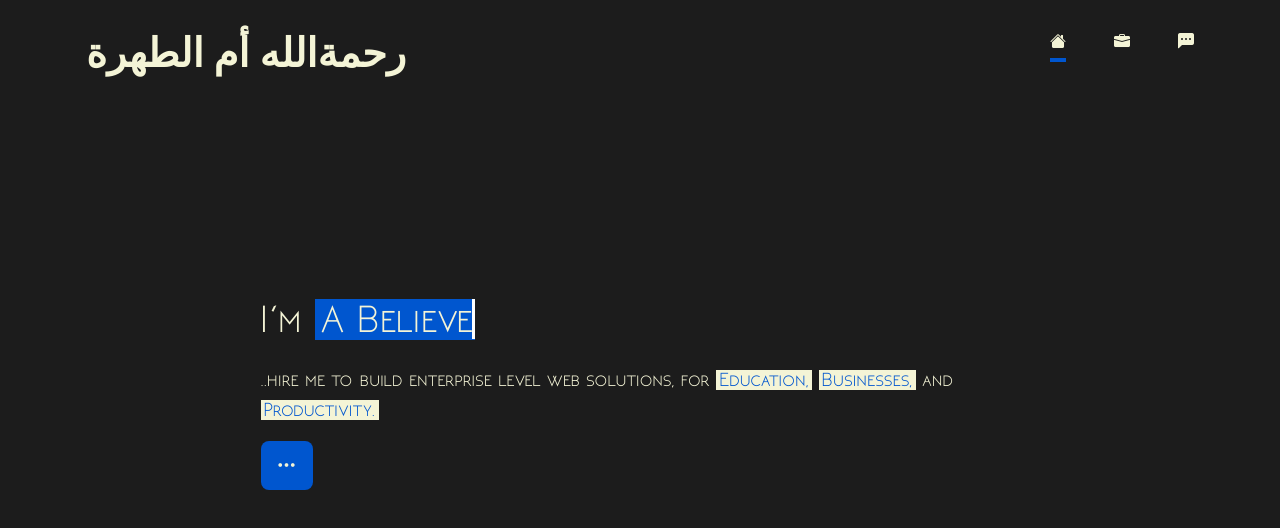
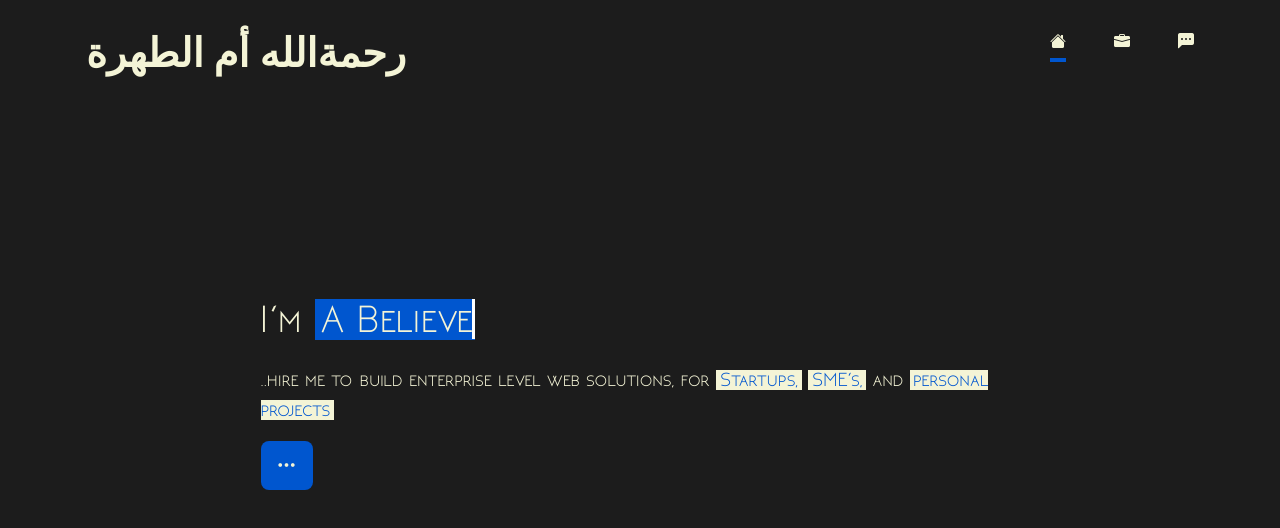
Before and after one commit to blackqahwah/rahmah, a website: page index.html in a window 1280 px wide. Drawn offline with nearby package versions, Linux system fonts and the light colour scheme; a web font is replaced by a local one.

Commit message:
landing page copy

```diff
--- a/index.html
+++ b/index.html
@@ -128,8 +128,8 @@
       </h1>
       <p class="lead text-left">..hire me to build enterprise level
         web
-        solutions, for <mark class="highlightme">Education,</mark> <mark class="highlightme">Businesses,</mark> and
-        <mark class="highlightme">Productivity.</mark>
+        solutions, for <mark class="highlightme">Startups,</mark> <mark class="highlightme">SME's,</mark> and
+        <mark class="highlightme">personal projects</mark>
       </p>
       <p class="lead">
         <a href="#" class="btn btn-lg btn-secondary fw-bold bg-white text-white morebtn" id="tabloidlink"> <i
```
